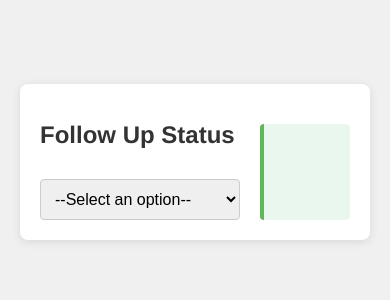
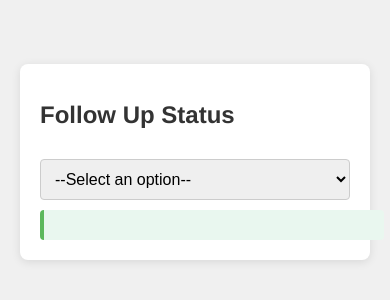
Before and after one commit to BitoSing/Eze-Follow-up-Status, a plain HTML site: page index.html in a window 390 px wide. Shown: the part 260-560 px from the top of the page. Drawn offline with Linux system fonts and the light colour scheme.

Commit message:
Update index.html

```diff
--- a/index.html
+++ b/index.html
@@ -61,6 +61,24 @@
     }
     .result-item {
       margin-bottom: 10px;
+    }
+    @media (max-width: 600px) {
+      .container {
+        flex-direction: column;
+        width: calc(100% - 40px);
+      }
+      .dropdown-container {
+        width: 100%;
+        margin-right: 0;
+      }
+      select {
+        width: 100%;
+      }
+      .result {
+        margin-top: 10px;
+        width: 100%;
+        margin-left: 0;
+      }
     }
   </style>
 </head>
```
